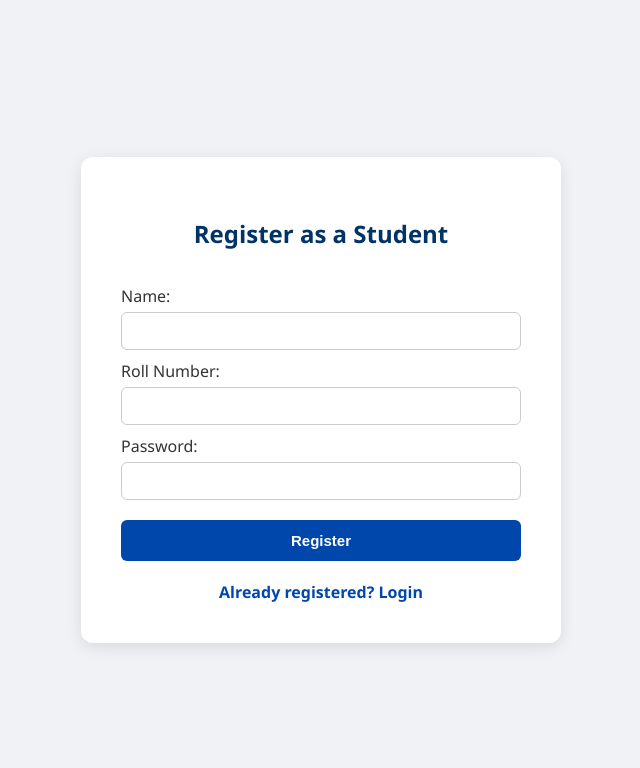
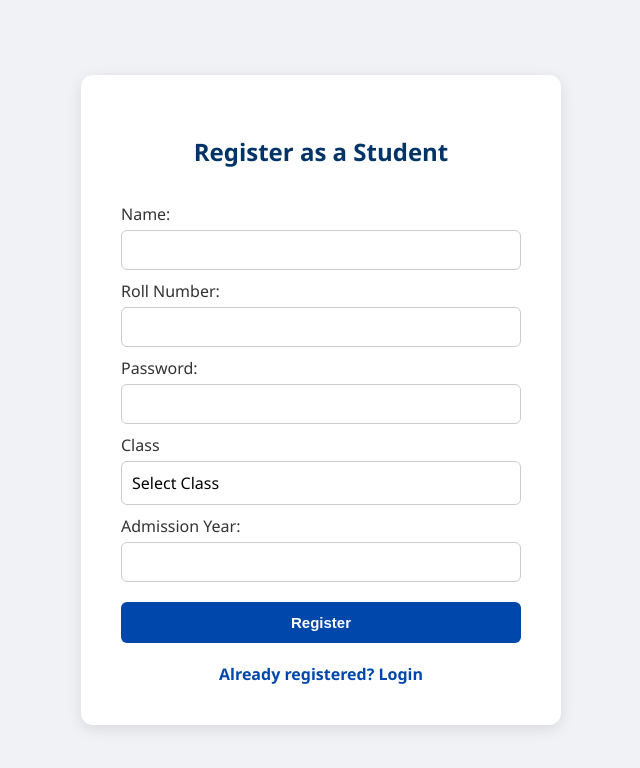
Before and after one commit to FreakedVinod/sies_tes_fastapi, a FastAPI app: page /register-form in a window 1280 px wide. Shown: the top 768 px of the page, without its empty margins (319-959 px from the left). Run offline with FastAPI, Linux system fonts and the light colour scheme; parts of the project's set-up code (start-up, migrations or seed data) failed here and were passed over.

Commit message:
Initial project setup with database and registration feature

```diff
--- a/app/database.py
+++ b/app/database.py
@@ -1,6 +1,17 @@
-# app/database.py
+import os
+from dotenv import load_dotenv
 from databases import Database
 
-DATABASE_URL = "mysql+aiomysql://root:123456@localhost/sies_tes"
+# Load environment variables from .env
+load_dotenv()
+
+# Build DATABASE_URL from env variables
+DB_USER = os.getenv("DB_USER")
+DB_PASSWORD = os.getenv("DB_PASSWORD")
+DB_HOST = os.getenv("DB_HOST", "localhost")
+DB_PORT = os.getenv("DB_PORT", "3306")
+DB_NAME = os.getenv("DB_NAME")
+
+DATABASE_URL = f"mysql+aiomysql://{DB_USER}:{DB_PASSWORD}@{DB_HOST}:{DB_PORT}/{DB_NAME}"
 
 database = Database(DATABASE_URL)
--- a/app/static/css/studentRegistration.css
+++ b/app/static/css/studentRegistration.css
@@ -37,13 +37,18 @@ label {
     color: #333;
 }
 
+/* ✨ Updated to include input[type="number"] */
 input[type="text"],
-input[type="password"] {
+input[type="password"],
+input[type="number"] {
     padding: 10px;
     border: 1px solid #ccc;
     border-radius: 6px;
-    font-size: 14px;
+    font-size: 16px;
+    width: 100%;
+    box-sizing: border-box;
 }
+
 
 button {
     margin-top: 20px;
@@ -73,6 +78,39 @@ button:hover {
 }
 
 .back-link :hover {
-    color:black;
+    color: black;
     transition: color 0.2s linear;
 }
+
+input:focus {
+    border-color: #0047AB;
+    outline: none;
+    box-shadow: 0 0 5px rgba(0, 71, 171, 0.3);
+}
+
+input[type="number"] {
+    -moz-appearance: textfield;   /* Firefox */
+    appearance: textfield;        /* Chrome & others */
+    width: 100%;                  /* Ensure consistent width */
+}
+
+select {
+    padding: 10px;
+    border: 1px solid #ccc;
+    border-radius: 6px;
+    font-size: 16px;
+    width: 100%;
+    box-sizing: border-box;
+    background-color: white;
+    font-family: inherit;
+    appearance: none;
+    -webkit-appearance: none;
+    -moz-appearance: none;
+    transition: border-color 0.3s ease, box-shadow 0.3s ease;
+}
+
+select:focus {
+    border-color: #0047AB;
+    outline: none;
+    box-shadow: 0 0 5px rgba(0, 71, 171, 0.3);
+}
--- a/app/templates/dashboard.html
+++ b/app/templates/dashboard.html
@@ -2,7 +2,7 @@
 <html lang="en">
 <head>
     <meta charset="UTF-8">
-    <title>SIES-TES</title>
+    <title>SIES-TES Dashboard</title>
     <link rel="stylesheet" href="{{ url_for('static', path='css/dashboard.css') }}">
 </head>
 <body>
--- a/app/templates/studentRegistration.html
+++ b/app/templates/studentRegistration.html
@@ -10,16 +10,31 @@
         <h2>Register as a Student</h2>
         <form method="POST" action="/register">
             <label for="name">Name:</label>
-            <input type="text" id="name" name="student_name" required>
+            <input type="text" name="name" required>
 
-            <label for="roll">Roll Number:</label>
-            <input type="text" id="roll" name="student_roll" required>
+            <label for="roll_number">Roll Number:</label>
+            <input type="text" name="roll_number" required>
 
             <label for="password">Password:</label>
-            <input type="password" id="password" name="student_password" required>
+            <input type="password" name="password" required>
+
+            <label for="class_name">Class</label>
+            <select name="class_name" required>
+                <option value="">Select Class</option>
+                <option value="FYIT">FYIT</option>
+                <option value="SYIT">SYIT</option>
+                <option value="TYIT">TYIT</option>
+            </select>
+
+            <label for="admission_year">Admission Year:</label>
+            <input type="number" name="admission_year" required min="2023" max="2030">
+
+
 
             <button type="submit">Register</button>
         </form>
+
+
         <div class="back-link">
             <a href="/login-form">Already registered? Login</a>
         </div>
```
Also changed, not shown: app/models.py (+7 -6 lines), app/routes/students.py (+39 -21 lines), requirements.txt (+7 -0 lines), sql/setup_database.sql (added, +37 -0 lines), main.py (renamed from app/main.py), 1 other file.
